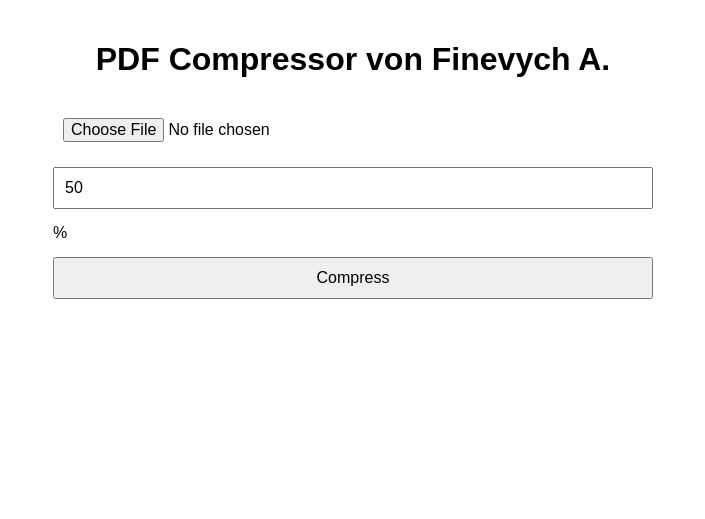
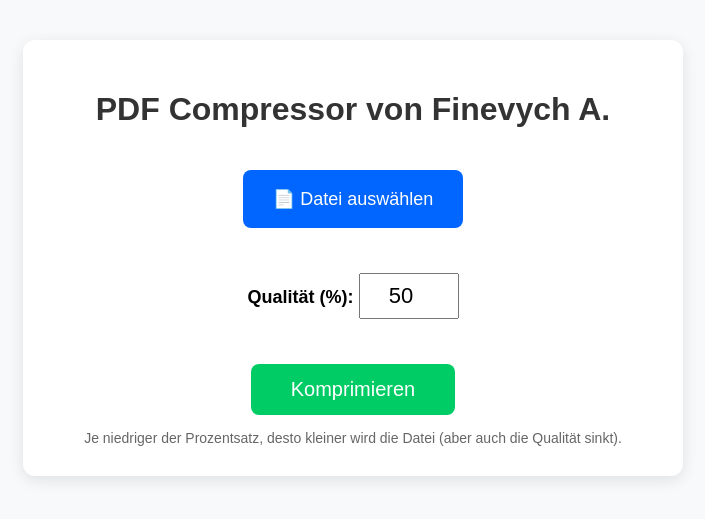
Before and after one commit to fin325/pdf-compressor-web, a Flask app: page / in a window 1280 px wide. Shown: the top 519 px of the page, without its empty margins (287-992 px from the left). Run offline with Flask 3, Linux system fonts and the light colour scheme.

Commit message:
Refactor HTML structure and styling for PDF compressor

```diff
--- a/templates/index.html
+++ b/templates/index.html
@@ -2,41 +2,97 @@
 <html lang="de">
 <head>
     <meta charset="UTF-8">
-    <title>PDF Compressor von Finevych A.</title>
+    <meta name="viewport" content="width=device-width, initial-scale=1.0">
+    <title>{{ title }} von Finevych A.</title>
     <style>
         body {
             font-family: Arial, sans-serif;
-            margin: 20px;
-            display: flex;
-            flex-direction: column;
-            align-items: center;
+            text-align: center;
+            margin: 40px;
+            background-color: #f8f9fa;
         }
         h1 {
-            white-space: nowrap;
-            margin-bottom: 30px;
+            color: #333;
         }
-        form {
-            width: 600px;       /* ширина формы */
-            max-width: 90%;     /* адаптивно под экран */
-            display: flex;
-            flex-direction: column;
-            gap: 15px;
+        .container {
+            max-width: 600px;
+            margin: 0 auto;
+            background: white;
+            padding: 30px;
+            border-radius: 12px;
+            box-shadow: 0 4px 15px rgba(0,0,0,0.1);
         }
-        input[type="file"], input[type="number"], button {
-            padding: 10px;
-            font-size: 16px;
+        input[type="file"] {
+            display: none;
+        }
+        .custom-file-upload {
+            display: inline-block;
+            padding: 18px 30px;
+            font-size: 18px;
+            background-color: #0066ff;
+            color: white;
+            border-radius: 8px;
+            cursor: pointer;
+            margin: 20px 0;
+            transition: 0.3s;
+        }
+        .custom-file-upload:hover {
+            background-color: #0052cc;
+            transform: scale(1.05);
+        }
+        .quality-container {
+            margin: 25px 0;
+            font-size: 18px;
+        }
+        input[type="number"] {
+            width: 80px;
+            font-size: 22px;
+            padding: 8px;
+            text-align: center;
         }
         button {
+            padding: 14px 40px;
+            font-size: 20px;
+            background-color: #00cc66;
+            color: white;
+            border: none;
+            border-radius: 8px;
             cursor: pointer;
+            margin-top: 20px;
+        }
+        button:hover {
+            background-color: #00b359;
+        }
+        .info {
+            font-size: 14px;
+            color: #666;
+            margin-top: 15px;
         }
     </style>
 </head>
 <body>
-    <h1>PDF Compressor von Finevych A.</h1>
-    <form method="POST" enctype="multipart/form-data">
-        <input type="file" name="pdf_file" accept="application/pdf" required>
-        <input type="number" name="quality" min="1" max="100" value="50">%
-        <button type="submit">Compress</button>
-    </form>
+    <div class="container">
+        <h1>PDF Compressor von Finevych A.</h1>
+
+        <form method="POST" enctype="multipart/form-data">
+
+            <label for="pdf_file" class="custom-file-upload">
+                📄 Datei auswählen
+            </label>
+            <input type="file" id="pdf_file" name="pdf_file" accept="application/pdf" required>
+
+            <div class="quality-container">
+                <label for="quality"><strong>Qualität (%):</strong></label>
+                <input type="number" id="quality" name="quality"
+                       min="10" max="100" value="50" required>
+            </div>
+
+            <button type="submit">Komprimieren</button>
+        </form>
+
+        <div class="info">
+            Je niedriger der Prozentsatz, desto kleiner wird die Datei (aber auch die Qualität sinkt).
+        </div>
+    </div>
 </body>
 </html>
```
